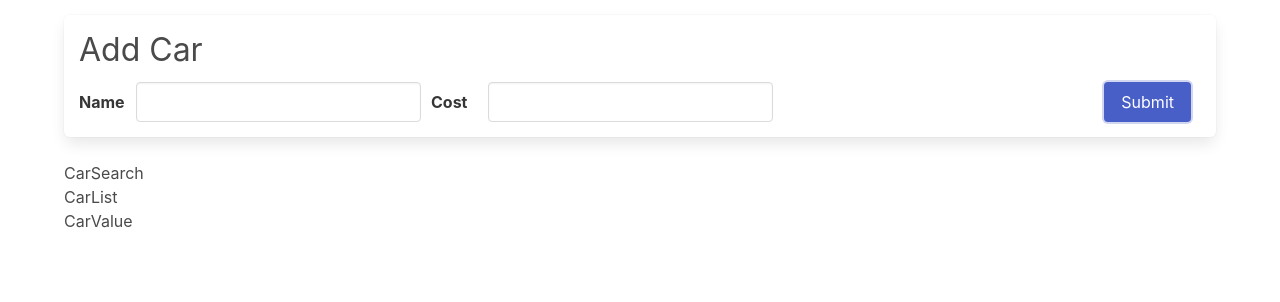
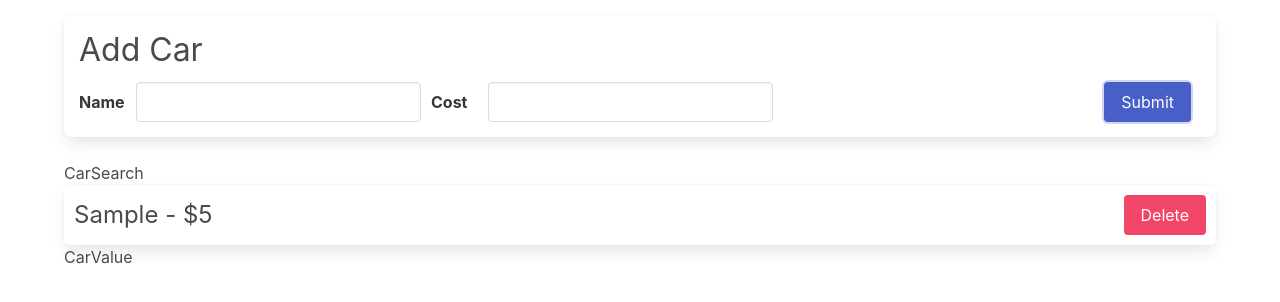
Before and after one commit to OmarShebl36/Cars, a React (Create React App) app: page / in a window 1280 px wide. Both pictures are taken after typing "Sample", "5" into the empty fields and a click on the button "Submit". Shown: the top 302 px of the page. Built offline with nearby package versions, Linux system fonts and the light colour scheme.

Commit message:
feat: build the carList component

```diff
--- a/src/components/CarList.tsx
+++ b/src/components/CarList.tsx
@@ -1,5 +1,35 @@
+import { useDispatch, useSelector } from 'react-redux';
+import { Car } from './Cars.types';
+import { removeCar } from '../store';
+
 function CarList() {
-    return ( <div>CarList</div> );
+  const dispatch = useDispatch();
+  const cars: Car[] = useSelector((state: any) => {
+    return state.cars.data;
+  });
+
+  const handleCarDelete = (
+    car: Car
+  ): void => {
+    dispatch(removeCar(car.id));
+  };
+
+  const renderedCars = () => {
+    return cars.map((car: Car) => {
+      return (
+        <div className='panel' key={car.id}>
+          <p>
+            {car.name} - ${car.cost}
+          </p>
+          <button className='button is-danger' onClick={() => handleCarDelete(car)}>
+            Delete
+          </button>
+        </div>
+      );
+    });
+  };
+
+  return <div className='car-list'>{renderedCars()}</div>;
 }
 
 export default CarList;
```
